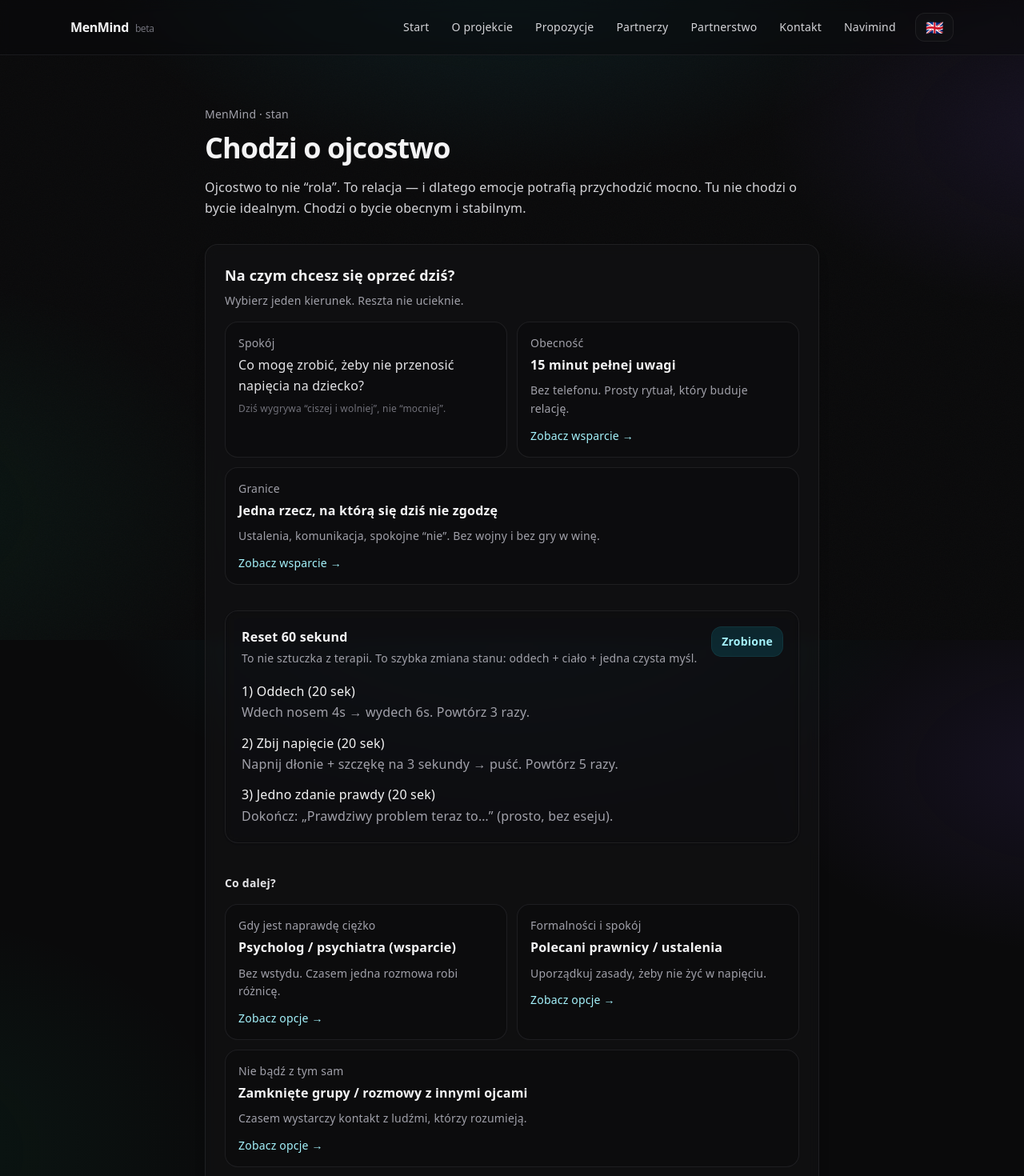
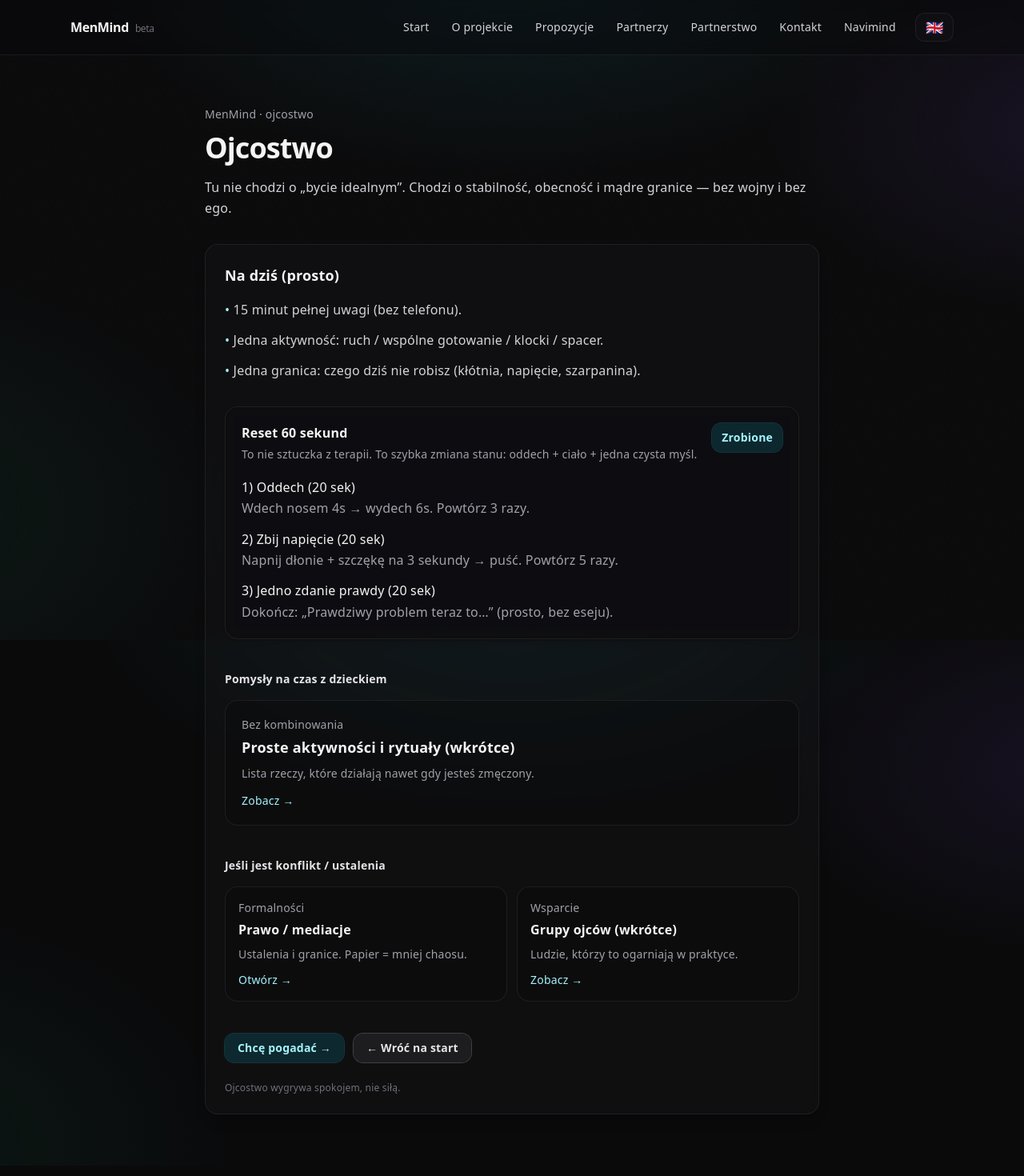
Before and after one commit to wisnialeszno89/menmind-web, a Next.js app: page /where/father in a window 1280 px wide. Shown: the top 1470 px of the page at 80% size. Built offline with nearby package versions, Linux system fonts and the light colour scheme.

Commit message:
Route father tile to dedicated page (PL/EN) and remove nightlife mismatch

```diff
--- a/src/app/where/father/page.tsx
+++ b/src/app/where/father/page.tsx
@@ -6,122 +6,99 @@ export default function WhereFatherPage() {
     <main className="min-h-screen px-6 py-16">
       <div className="mx-auto max-w-3xl">
         <header className="mb-8">
-          <p className="text-sm text-zinc-400">MenMind · stan</p>
+          <p className="text-sm text-zinc-400">MenMind · ojcostwo</p>
 
           <h1 className="mt-3 text-4xl font-semibold tracking-tight">
-            Chodzi o ojcostwo
+            Ojcostwo
           </h1>
 
           <p className="mt-4 text-zinc-300 leading-relaxed">
-            Ojcostwo to nie “rola”. To relacja — i dlatego emocje potrafią
-            przychodzić mocno. Tu nie chodzi o bycie idealnym. Chodzi o bycie
-            obecnym i stabilnym.
+            Tu nie chodzi o „bycie idealnym”.
+            Chodzi o stabilność, obecność i mądre granice — bez wojny i bez ego.
           </p>
         </header>
 
         <section className="rounded-2xl border border-zinc-800/70 bg-zinc-900/40 p-6 shadow-lg shadow-black/20 backdrop-blur">
           <h2 className="text-lg font-semibold text-zinc-100">
-            Na czym chcesz się oprzeć dziś?
+            Na dziś (prosto)
           </h2>
 
-          <p className="mt-2 text-sm text-zinc-400">
-            Wybierz jeden kierunek. Reszta nie ucieknie.
-          </p>
-
-          <div className="mt-4 grid grid-cols-1 sm:grid-cols-2 gap-3">
-            <div className="rounded-2xl border border-zinc-800/70 bg-zinc-950/30 p-4">
-              <p className="text-sm text-zinc-400">Spokój</p>
-              <p className="mt-1 text-zinc-200 leading-relaxed">
-                Co mogę zrobić, żeby nie przenosić napięcia na dziecko?
-              </p>
-              <p className="mt-2 text-xs text-zinc-500">
-                Dziś wygrywa “ciszej i wolniej”, nie “mocniej”.
-              </p>
-            </div>
-
-            <Link
-              href="/partners?tag=fatherhood"
-              className="rounded-2xl border border-zinc-800/70 bg-zinc-950/30 p-4 hover:bg-zinc-900/50 transition"
-            >
-              <p className="text-sm text-zinc-400">Obecność</p>
-              <p className="mt-1 font-semibold text-zinc-100">
-                15 minut pełnej uwagi
-              </p>
-              <p className="mt-2 text-sm text-zinc-400 leading-relaxed">
-                Bez telefonu. Prosty rytuał, który buduje relację.
-              </p>
-              <p className="mt-3 text-sm text-cyan-200">Zobacz wsparcie →</p>
-            </Link>
-
-            <Link
-              href="/partners?tag=co-parenting"
-              className="rounded-2xl border border-zinc-800/70 bg-zinc-950/30 p-4 hover:bg-zinc-900/50 transition sm:col-span-2"
-            >
-              <p className="text-sm text-zinc-400">Granice</p>
-              <p className="mt-1 font-semibold text-zinc-100">
-                Jedna rzecz, na którą się dziś nie zgodzę
-              </p>
-              <p className="mt-2 text-sm text-zinc-400 leading-relaxed">
-                Ustalenia, komunikacja, spokojne “nie”. Bez wojny i bez gry w winę.
-              </p>
-              <p className="mt-3 text-sm text-cyan-200">Zobacz wsparcie →</p>
-            </Link>
-          </div>
+          <ul className="mt-4 space-y-3 text-zinc-300 leading-relaxed">
+            <li>
+              <span className="text-cyan-200 font-medium">•</span>{" "}
+              15 minut pełnej uwagi (bez telefonu).
+            </li>
+            <li>
+              <span className="text-cyan-200 font-medium">•</span>{" "}
+              Jedna aktywność: ruch / wspólne gotowanie / klocki / spacer.
+            </li>
+            <li>
+              <span className="text-cyan-200 font-medium">•</span>{" "}
+              Jedna granica: czego dziś nie robisz (kłótnia, napięcie, szarpanina).
+            </li>
+          </ul>
 
           <Reset60 lang="pl" />
 
-          {/* CO DALEJ */}
           <div className="mt-10">
             <h3 className="text-sm font-semibold text-zinc-200">
-              Co dalej?
+              Pomysły na czas z dzieckiem
+            </h3>
+
+            <div className="mt-4 grid grid-cols-1 gap-3">
+              <Link
+                href="/spec/ojcostwo"
+                className="rounded-2xl border border-zinc-800/70 bg-zinc-950/30 p-5 hover:bg-zinc-900/50 transition"
+              >
+                <p className="text-sm text-zinc-400">Bez kombinowania</p>
+                <p className="mt-1 text-lg font-semibold text-zinc-100">
+                  Proste aktywności i rytuały (wkrótce)
+                </p>
+                <p className="mt-2 text-sm text-zinc-400 leading-relaxed">
+                  Lista rzeczy, które działają nawet gdy jesteś zmęczony.
+                </p>
+                <p className="mt-3 text-sm text-cyan-200">Zobacz →</p>
+              </Link>
+            </div>
+          </div>
+
+          <div className="mt-10">
+            <h3 className="text-sm font-semibold text-zinc-200">
+              Jeśli jest konflikt / ustalenia
             </h3>
 
             <div className="mt-4 grid grid-cols-1 sm:grid-cols-2 gap-3">
               <Link
-                href="/partners?tag=mental"
+                href="/spec/prawo"
                 className="rounded-2xl border border-zinc-800/70 bg-zinc-950/30 p-4 hover:bg-zinc-900/50 transition"
               >
-                <p className="text-sm text-zinc-400">Gdy jest naprawdę ciężko</p>
+                <p className="text-sm text-zinc-400">Formalności</p>
                 <p className="mt-1 font-semibold text-zinc-100">
-                  Psycholog / psychiatra (wsparcie)
+                  Prawo / mediacje
                 </p>
-                <p className="mt-2 text-sm text-zinc-400 leading-relaxed">
-                  Bez wstydu. Czasem jedna rozmowa robi różnicę.
+                <p className="mt-2 text-sm text-zinc-400">
+                  Ustalenia i granice. Papier = mniej chaosu.
                 </p>
-                <p className="mt-3 text-sm text-cyan-200">Zobacz opcje →</p>
+                <p className="mt-3 text-sm text-cyan-200">Otwórz →</p>
               </Link>
 
               <Link
-                href="/partners?tag=law"
+                href="/spec/grupy"
                 className="rounded-2xl border border-zinc-800/70 bg-zinc-950/30 p-4 hover:bg-zinc-900/50 transition"
               >
-                <p className="text-sm text-zinc-400">Formalności i spokój</p>
+                <p className="text-sm text-zinc-400">Wsparcie</p>
                 <p className="mt-1 font-semibold text-zinc-100">
-                  Polecani prawnicy / ustalenia
+                  Grupy ojców (wkrótce)
                 </p>
-                <p className="mt-2 text-sm text-zinc-400 leading-relaxed">
-                  Uporządkuj zasady, żeby nie żyć w napięciu.
+                <p className="mt-2 text-sm text-zinc-400">
+                  Ludzie, którzy to ogarniają w praktyce.
                 </p>
-                <p className="mt-3 text-sm text-cyan-200">Zobacz opcje →</p>
-              </Link>
-
-              <Link
-                href="/partners?tag=community"
-                className="rounded-2xl border border-zinc-800/70 bg-zinc-950/30 p-4 hover:bg-zinc-900/50 transition sm:col-span-2"
-              >
-                <p className="text-sm text-zinc-400">Nie bądź z tym sam</p>
-                <p className="mt-1 font-semibold text-zinc-100">
-                  Zamknięte grupy / rozmowy z innymi ojcami
-                </p>
-                <p className="mt-2 text-sm text-zinc-400 leading-relaxed">
-                  Czasem wystarczy kontakt z ludźmi, którzy rozumieją.
-                </p>
-                <p className="mt-3 text-sm text-cyan-200">Zobacz opcje →</p>
+                <p className="mt-3 text-sm text-cyan-200">Zobacz →</p>
               </Link>
             </div>
           </div>
 
-          <div className="mt-8 flex flex-wrap gap-3">
+          <div className="mt-10 flex flex-wrap gap-3">
             <Link
               href="/navimind?state=father"
               className="inline-flex items-center justify-center rounded-xl bg-cyan-500/15 px-4 py-2 text-sm font-semibold text-cyan-200 ring-1 ring-cyan-400/20 hover:bg-cyan-500/20 transition"
@@ -133,12 +110,12 @@ export default function WhereFatherPage() {
               href="/"
               className="inline-flex items-center justify-center rounded-xl bg-zinc-800/60 px-4 py-2 text-sm font-semibold text-zinc-200 ring-1 ring-zinc-700 hover:bg-zinc-800 transition"
             >
-              ← Wróć do wyboru
+              ← Wróć na start
             </Link>
           </div>
 
           <p className="mt-6 text-xs text-zinc-500">
-            Bez kont. Bez ocen. Bez zapisu rozmów.
+            Ojcostwo wygrywa spokojem, nie siłą.
           </p>
         </section>
       </div>
--- a/src/components/where/WhereYouAre.tsx
+++ b/src/components/where/WhereYouAre.tsx
@@ -42,7 +42,7 @@ const OPTIONS = [
   {
     title: "Chodzi o ojcostwo",
     desc: "Dziecko, matka dziecka, granice i ustalenia. Bez chaosu.",
-    href: "/propozycje?state=father",
+    href: "/where/father",
     tag: "ojciec",
   },
   {
--- a/src/components/where/WhereYouAreEN.tsx
+++ b/src/components/where/WhereYouAreEN.tsx
@@ -42,7 +42,7 @@ const OPTIONS_EN = [
   {
     title: "Fatherhood",
     desc: "Your child, boundaries, agreements, emotions. No chaos.",
-    href: "/en/suggestions?state=father",
+    href: "/en/where/father",
     tag: "father",
   },
   {
```
Also changed, not shown: src/app/en/where/father/page.tsx (+58 -80 lines).
